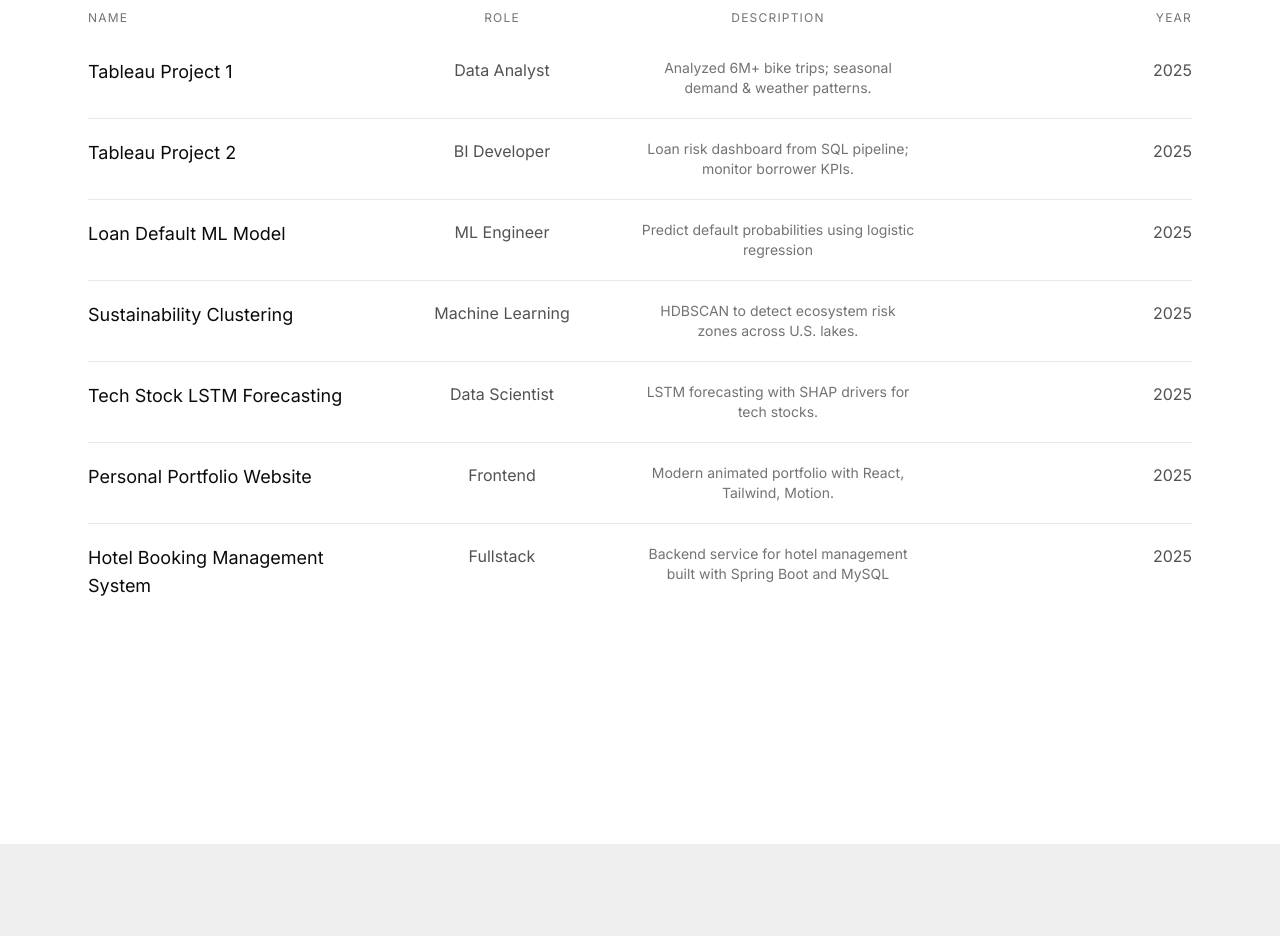
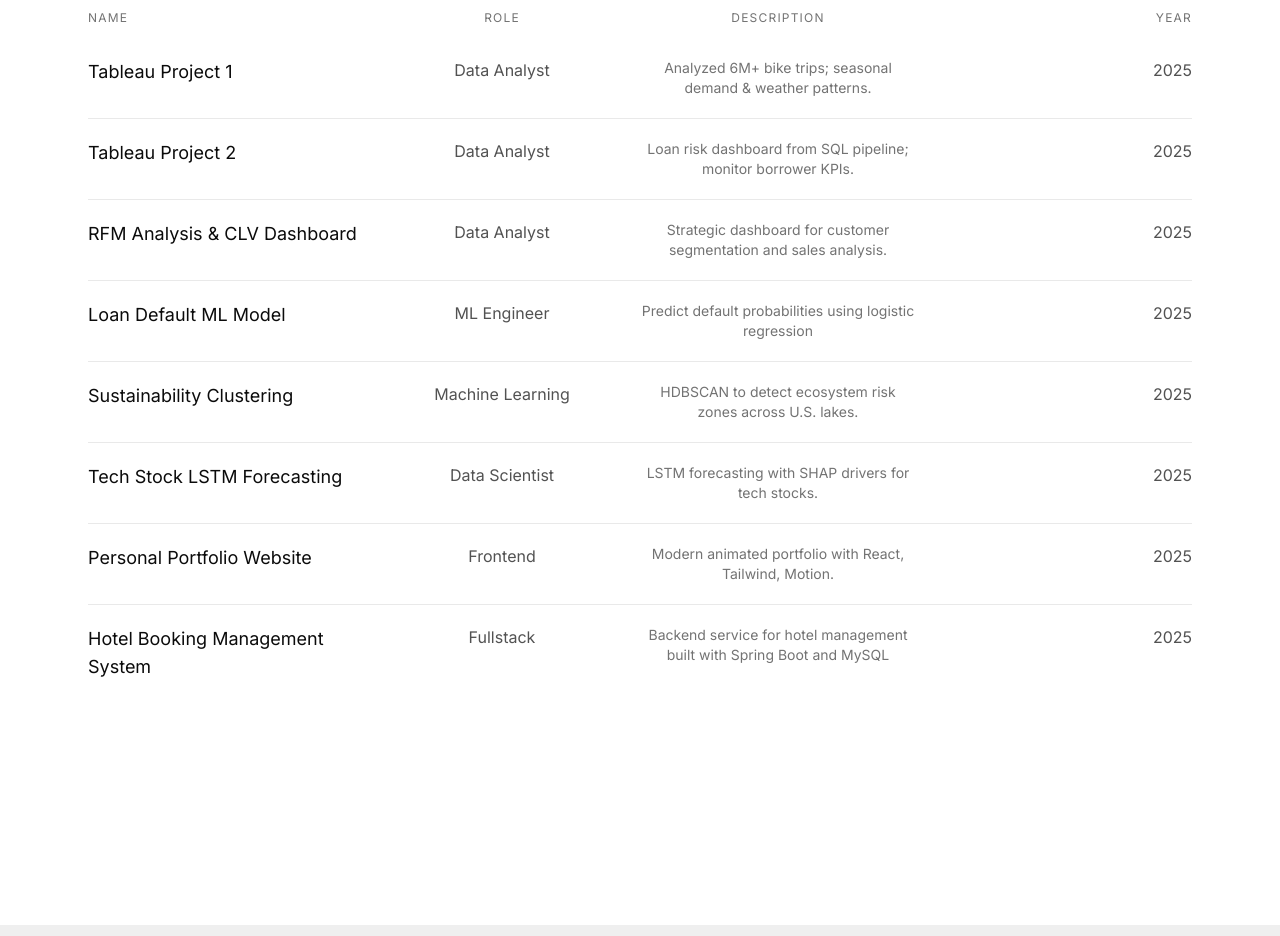
Before and after one commit to Teddy4g/web-portofolio, a React (Vite) app: page / in a window 1280 px wide. Shown: the part 3700-4636 px from the top of the page. Built offline with nearby package versions, Linux system fonts and the light colour scheme.

Commit message:
Projects updated

```diff
--- a/src/components/ProjectsSection.jsx
+++ b/src/components/ProjectsSection.jsx
@@ -15,7 +15,7 @@
   {
     id: 2,
     title: "Tableau Project 2",
-    role: "BI Developer",
+    role: "Data Analyst",
     year: "2025",
     desc: "Loan risk dashboard from SQL pipeline; monitor borrower KPIs.",
     image: "/projects/DATA1.jpeg",
@@ -23,6 +23,15 @@
   },
   {
     id: 3,
+    title: "RFM Analysis & CLV Dashboard",
+    role: "Data Analyst",
+    year: "2025",
+    desc: "Strategic dashboard for customer segmentation and sales analysis.",
+    image: "/projects/DATA5.jpeg",
+    link: "https://public.tableau.com/app/profile/teddy.agustinus/viz/RetailAnalyst_17624110113550/Dashboard1?publish=yes",
+  },
+  {
+    id: 4,
     title: "Loan Default ML Model",
     role: "ML Engineer",
     year: "2025",
@@ -31,7 +40,7 @@
     link: "https://www.canva.com/design/DAG2KGf6DiU/r6tl3ozRn0haJilR6of_6w/edit?utm_content=DAG2KGf6DiU&utm_campaign=designshare&utm_medium=link2&utm_source=sharebutton",
   },
   {
-    id: 4,
+    id: 5,
     title: "Sustainability Clustering",
     role: "Machine Learning",
     year: "2025",
@@ -40,7 +49,7 @@
     link: "https://www.canva.com/design/DAG0dfPwPKM/oFl7kTJ29IwGSMeEMukEOQ/edit",
   },
   {
-    id: 5,
+    id: 6,
     title: "Tech Stock LSTM Forecasting",
     role: "Data Scientist",
     year: "2025",
@@ -49,7 +58,7 @@
     link: "https://github.com/Teddy4g/BIGDATA",
   },
   {
-    id: 6,
+    id: 7,
     title: "Personal Portfolio Website",
     role: "Frontend",
     year: "2025",
@@ -58,7 +67,7 @@
     link: "https://web-portofolio-teddy.vercel.app/",
   },
   {
-    id: 7,
+    id: 8,
     title: "Hotel Booking Management System",
     role: "Fullstack",
     year: "2025",
```
Also changed, not shown: public/projects/DATA5.jpeg (added).
